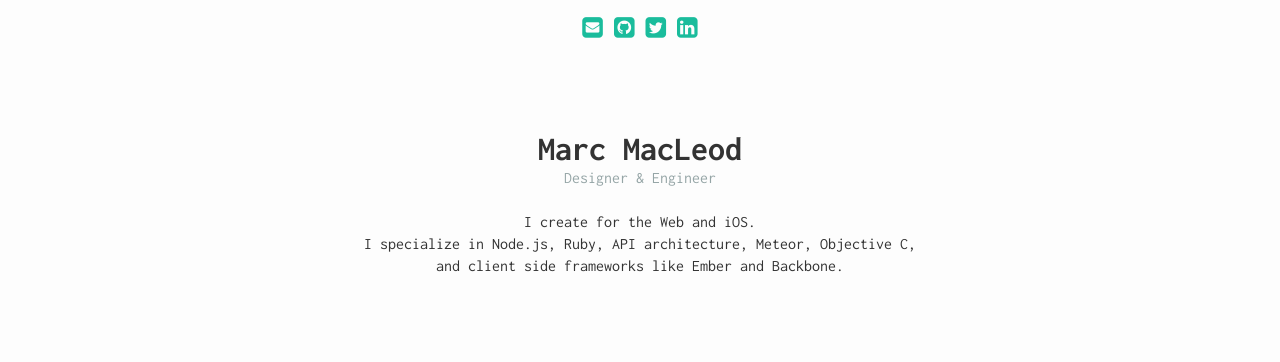
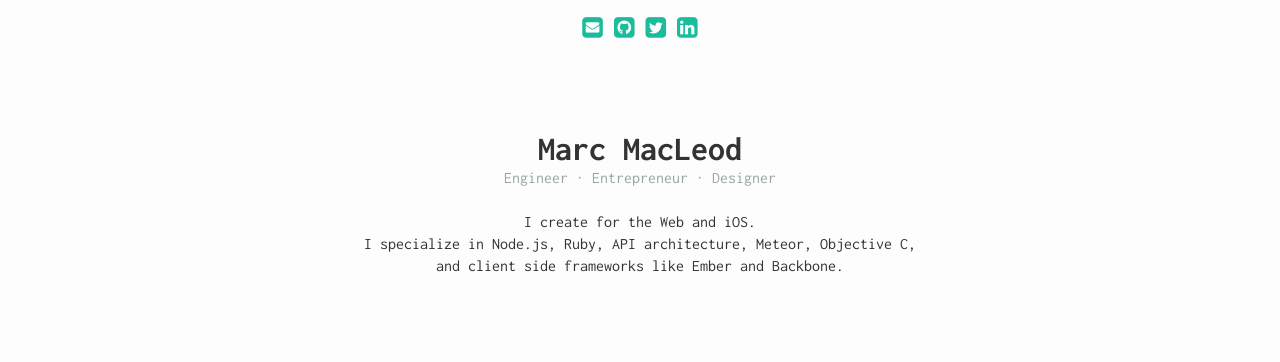
Before and after one commit to marbemac/marbemac.github.io, a Jekyll site: the page built from index.html, in a window 1280 px wide. Shown: the top 362 px of the page. Built offline with Jekyll 4.4.1, drawn with Linux system fonts in a browser that asks for light colours; nearby versions of some CDN libraries.

Commit message:
update top subtitle

```diff
--- a/index.html
+++ b/index.html
@@ -18,7 +18,7 @@ layout: default
 </ul>
 
 <h1 class='title'>Marc MacLeod</h1>
-<h2 class='subtitle'>Designer & Engineer</h2>
+<h2 class='subtitle'>Engineer &middot; Entrepreneur &middot; Designer</h2>
 <h2 class='bio'>
   I create for the Web and iOS.
   <br />
```
